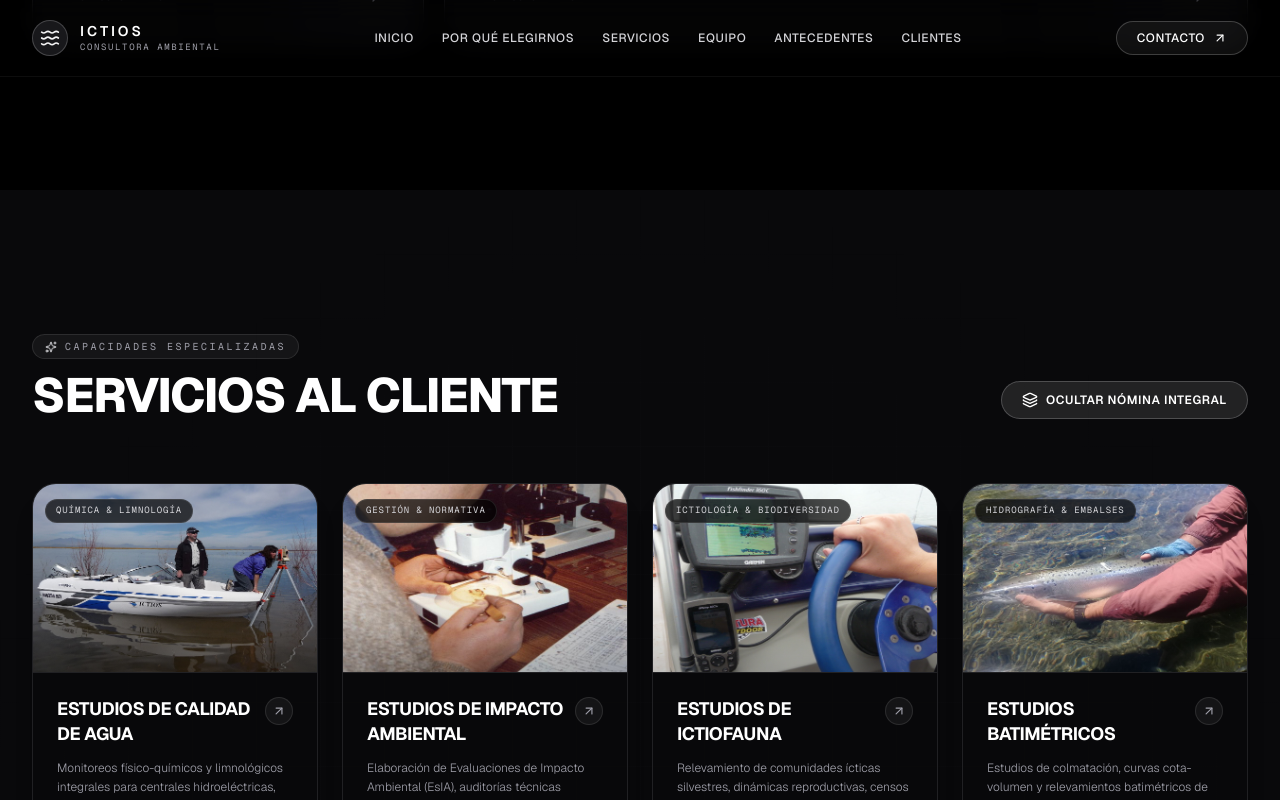
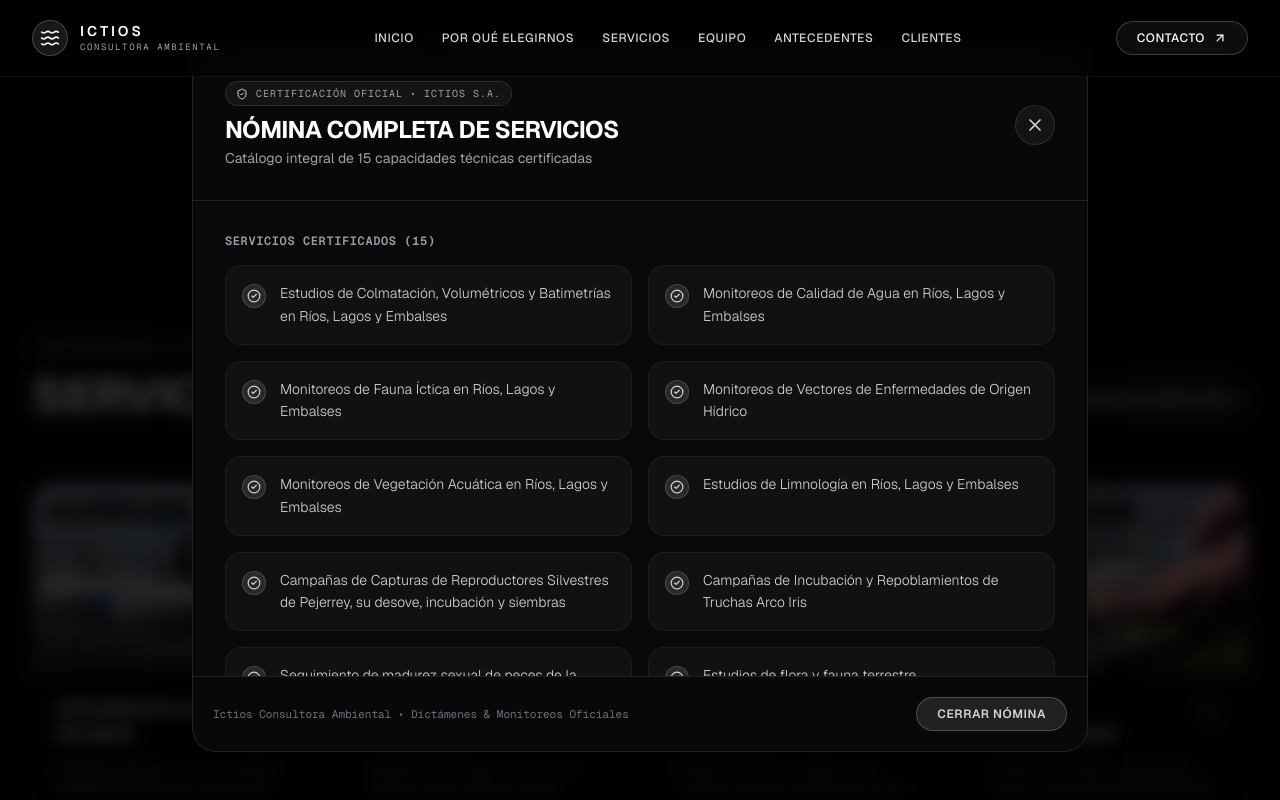
Before and after one commit to BMarin47/ictios-pro, a Next.js app: page / in a window 1280 px wide. Both pictures are taken after a click on the button "VER NÓMINA COMPLETA (15 SERVICIOS)". Shown: the part 1951-2751 px from the top of the page. Built offline with nearby package versions, Linux system fonts and the light colour scheme.

Commit message:
feat: modal interactivo para servicios detallados con framer motion

```diff
--- a/src/components/MainServices.tsx
+++ b/src/components/MainServices.tsx
@@ -1,13 +1,44 @@
 "use client";
 
-import { useState } from "react";
+import { useState, useEffect } from "react";
 import Image from "next/image";
 import { motion, AnimatePresence } from "framer-motion";
-import { Check, ChevronRight, Layers, ArrowUpRight, Sparkles } from "lucide-react";
-import { MAIN_SERVICES, DETAILED_SERVICES_LIST } from "@/data/ictiosData";
+import { CheckCircle2, Layers, ArrowUpRight, Sparkles, X, ShieldCheck } from "lucide-react";
+import { MAIN_SERVICES, DETAILED_SERVICES_LIST, ServiceItem } from "@/data/ictiosData";
 
 export function MainServices() {
-  const [showFullList, setShowFullList] = useState(false);
+  const [isModalOpen, setIsModalOpen] = useState(false);
+  const [selectedService, setSelectedService] = useState<ServiceItem | null>(null);
+
+  // Close modal on Escape key and prevent background scroll
+  useEffect(() => {
+    const handleKeyDown = (e: KeyboardEvent) => {
+      if (e.key === "Escape") {
+        setIsModalOpen(false);
+      }
+    };
+
+    if (isModalOpen) {
+      document.body.style.overflow = "hidden";
+      window.addEventListener("keydown", handleKeyDown);
+    } else {
+      document.body.style.overflow = "unset";
+    }
+
+    return () => {
+      document.body.style.overflow = "unset";
+      window.removeEventListener("keydown", handleKeyDown);
+    };
+  }, [isModalOpen]);
+
+  const handleOpenModal = (service?: ServiceItem) => {
+    setSelectedService(service || null);
+    setIsModalOpen(true);
+  };
+
+  const handleCloseModal = () => {
+    setIsModalOpen(false);
+  };
 
   return (
     <section id="servicios" className="relative py-28 sm:py-36 bg-zinc-950 text-white overflow-hidden">
@@ -47,11 +78,11 @@
             className="flex items-center gap-3"
           >
             <button
-              onClick={() => setShowFullList(!showFullList)}
-              className="inline-flex items-center gap-2 px-5 py-2.5 rounded-full text-xs font-semibold uppercase tracking-wider bg-white/10 hover:bg-white hover:text-black border border-white/20 transition-all duration-300"
+              onClick={() => handleOpenModal()}
+              className="inline-flex items-center gap-2 px-5 py-2.5 rounded-full text-xs font-semibold uppercase tracking-wider bg-white/10 hover:bg-white hover:text-black border border-white/20 transition-all duration-300 cursor-pointer shadow-lg hover:shadow-white/10"
             >
               <Layers className="w-4 h-4" />
-              <span>{showFullList ? "Ocultar Nómina Integral" : "Ver Nómina Completa (15 Servicios)"}</span>
+              <span>Ver Nómina Completa (15 Servicios)</span>
             </button>
           </motion.div>
         </div>
@@ -65,7 +96,8 @@
               whileInView={{ opacity: 1, y: 0 }}
               viewport={{ once: true }}
               transition={{ duration: 0.6, delay: index * 0.1 }}
-              className="group rounded-3xl overflow-hidden bg-zinc-950/80 border border-zinc-800/80 hover:border-zinc-500/80 transition-all duration-300 flex flex-col justify-between cursor-pointer shadow-xl hover:shadow-2xl hover:shadow-white/5"
+              onClick={() => handleOpenModal(service)}
+              className="group rounded-3xl overflow-hidden bg-zinc-950/80 border border-zinc-800/80 hover:border-zinc-500/80 hover:ring-1 hover:ring-white/20 transition-all duration-300 flex flex-col justify-between cursor-pointer shadow-xl hover:shadow-2xl hover:shadow-white/5"
             >
               {/* Top Photograph with Natural Landscape Aspect Ratio */}
               <div className="relative aspect-[3/2] w-full overflow-hidden bg-zinc-900 border-b border-zinc-800/60">
@@ -115,48 +147,121 @@
           ))}
         </div>
 
-        {/* Collapsible Complete Nómina Integral */}
+        {/* Interactive Modal / Dialog with Framer Motion */}
         <AnimatePresence>
-          {showFullList && (
+          {isModalOpen && (
+            <div className="fixed inset-0 z-50 flex items-center justify-center p-4 sm:p-6 overflow-y-auto">
+              {/* Backdrop Overlay */}
               <motion.div
-              initial={{ opacity: 0, height: 0 }}
-              animate={{ opacity: 1, height: "auto" }}
-              exit={{ opacity: 0, height: 0 }}
-              transition={{ duration: 0.4 }}
-              className="mt-12 overflow-hidden"
+                initial={{ opacity: 0 }}
+                animate={{ opacity: 1 }}
+                exit={{ opacity: 0 }}
+                transition={{ duration: 0.2 }}
+                onClick={handleCloseModal}
+                className="fixed inset-0 bg-black/80 backdrop-blur-sm z-50"
+              />
+
+              {/* Modal Container */}
+              <motion.div
+                initial={{ opacity: 0, scale: 0.95, y: 15 }}
+                animate={{ opacity: 1, scale: 1, y: 0 }}
+                exit={{ opacity: 0, scale: 0.95, y: 15 }}
+                transition={{ duration: 0.25, ease: "easeOut" }}
+                onClick={(e) => e.stopPropagation()}
+                className="relative z-50 w-full max-w-4xl max-h-[88vh] bg-zinc-950 border border-white/10 rounded-2xl sm:rounded-3xl shadow-2xl flex flex-col overflow-hidden text-zinc-300 my-auto"
               >
-              <div className="rounded-3xl bg-black/70 border border-zinc-800 p-8 sm:p-12 backdrop-blur-xl">
-                <div className="flex items-center justify-between mb-8 pb-4 border-b border-zinc-800">
+                {/* Modal Header */}
+                <div className="flex items-center justify-between p-6 sm:p-8 border-b border-white/10 bg-zinc-950/80 backdrop-blur-md shrink-0">
                   <div>
-                    <h3 className="text-xl sm:text-2xl font-bold text-white uppercase tracking-tight">
-                      Nómina Completa de Servicios Ambientales
+                    <div className="inline-flex items-center gap-2 px-2.5 py-1 rounded-full bg-white/5 border border-white/10 text-[10px] font-mono uppercase tracking-widest text-zinc-400 mb-2">
+                      <ShieldCheck className="w-3 h-3 text-zinc-300" />
+                      <span>Certificación Oficial &bull; Ictios S.A.</span>
+                    </div>
+                    <h3 className="text-xl sm:text-2xl font-bold text-white tracking-tight uppercase">
+                      Nómina Completa de Servicios
                     </h3>
-                    <p className="text-xs sm:text-sm text-zinc-400 mt-1">
-                      Todos los servicios oficiales certificados y prestados por Ictios S.A.
+                    <p className="text-xs sm:text-sm text-zinc-400 mt-0.5">
+                      Catálogo integral de 15 capacidades técnicas certificadas
                     </p>
                   </div>
-                  <span className="text-xs font-mono text-zinc-300 bg-white/10 px-3 py-1 rounded-full border border-white/20">
-                    15 Especialidades
+
+                  {/* Close button X */}
+                  <button
+                    onClick={handleCloseModal}
+                    aria-label="Cerrar modal"
+                    className="w-10 h-10 rounded-full bg-white/5 hover:bg-white hover:text-black border border-white/10 transition-all duration-200 flex items-center justify-center text-zinc-300 shrink-0 cursor-pointer"
+                  >
+                    <X className="w-5 h-5" />
+                  </button>
+                </div>
+
+                {/* Modal Scrollable Body */}
+                <div className="p-6 sm:p-8 overflow-y-auto space-y-6">
+                  {/* Selected service spotlight (if opened by clicking a specific card) */}
+                  {selectedService && (
+                    <div className="p-4 sm:p-5 rounded-2xl bg-white/[0.03] border border-white/10 flex flex-col sm:flex-row items-center sm:items-start gap-4">
+                      <div className="relative w-full sm:w-36 aspect-[3/2] sm:h-24 rounded-xl overflow-hidden shrink-0 border border-white/10 bg-zinc-900">
+                        <Image
+                          src={selectedService.imageUrl}
+                          alt={selectedService.title}
+                          fill
+                          className="object-cover object-center"
+                        />
+                      </div>
+                      <div className="flex-1 text-center sm:text-left">
+                        <span className="text-[10px] uppercase font-mono tracking-widest text-zinc-400 bg-white/5 px-2.5 py-0.5 rounded-full border border-white/10 inline-block mb-1.5">
+                          {selectedService.category}
+                        </span>
+                        <h4 className="text-base sm:text-lg font-bold text-white uppercase tracking-tight">
+                          {selectedService.title}
+                        </h4>
+                        <p className="text-xs text-zinc-400 mt-1 leading-relaxed">
+                          {selectedService.description}
+                        </p>
+                      </div>
+                    </div>
+                  )}
+
+                  {/* Grid of 15 Certified Services */}
+                  <div>
+                    <div className="flex items-center justify-between mb-4">
+                      <span className="text-xs font-semibold text-zinc-400 uppercase tracking-wider font-mono">
+                        Servicios Certificados ({DETAILED_SERVICES_LIST.length})
                       </span>
                     </div>
 
-                <div className="grid grid-cols-1 md:grid-cols-2 gap-4">
+                    <div className="grid grid-cols-1 md:grid-cols-2 gap-3 sm:gap-4">
                       {DETAILED_SERVICES_LIST.map((srv, idx) => (
                         <div
                           key={idx}
-                      className="flex items-start gap-3 p-4 rounded-2xl bg-zinc-950/60 border border-zinc-800/80 hover:border-zinc-600 transition-colors"
+                          className="group p-4 rounded-2xl bg-zinc-900/60 border border-white/5 hover:border-white/20 hover:bg-white/[0.04] transition-all duration-200 flex items-start gap-3.5"
                         >
-                      <div className="w-6 h-6 rounded-full bg-white/10 border border-white/20 flex items-center justify-center shrink-0 mt-0.5">
-                        <Check className="w-3.5 h-3.5 text-zinc-200" />
+                          <div className="w-6 h-6 rounded-full bg-white/10 border border-white/15 flex items-center justify-center shrink-0 mt-0.5 text-zinc-300 group-hover:text-white group-hover:bg-white/20 transition-colors">
+                            <CheckCircle2 className="w-3.5 h-3.5" />
                           </div>
-                      <span className="text-sm text-zinc-300 font-light leading-relaxed">
+                          <span className="text-xs sm:text-sm text-zinc-300 font-light leading-relaxed">
                             {srv}
                           </span>
                         </div>
                       ))}
                     </div>
                   </div>
+                </div>
+
+                {/* Modal Footer */}
+                <div className="p-4 sm:p-5 border-t border-white/10 bg-zinc-950/80 backdrop-blur-md flex flex-col sm:flex-row items-center justify-between gap-3 shrink-0">
+                  <span className="text-[11px] text-zinc-500 font-mono">
+                    Ictios Consultora Ambiental &bull; Dictámenes & Monitoreos Oficiales
+                  </span>
+                  <button
+                    onClick={handleCloseModal}
+                    className="w-full sm:w-auto px-5 py-2 rounded-full text-xs font-semibold uppercase tracking-wider bg-white/10 hover:bg-white hover:text-black border border-white/20 transition-all duration-200 cursor-pointer"
+                  >
+                    Cerrar Nómina
+                  </button>
+                </div>
               </motion.div>
+            </div>
           )}
         </AnimatePresence>
       </div>
```
Lines whose indentation alone changed are shown as unchanged.
